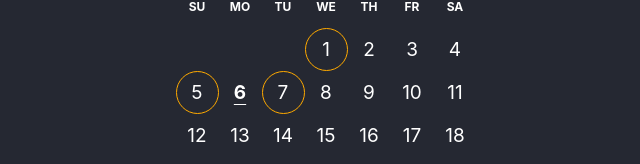
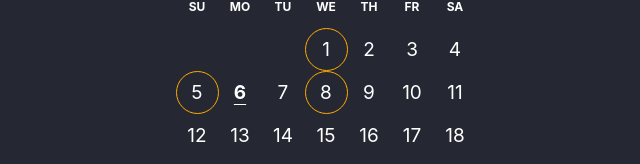
Before and after one commit to hyednjs/hyednjs.github.io, a React (Create React App) app: page / in a window 1280 px wide. Shown: the part 194-358 px from the top of the page, without its empty margins (314-954 px from the left). Built offline with nearby package versions, Linux system fonts and the light colour scheme.

Commit message:
session 추가

```diff
--- a/src/Calendar.jsx
+++ b/src/Calendar.jsx
@@ -6,6 +6,7 @@ import 'react-day-picker/dist/style.css';
 import './Calendar.css'
 
 function Calendar() {
+    const isSessionValid = window.sessionStorage.getItem('is_session_valid');
 
     const disableDays = [
         new Date(2023, 1, 1),
@@ -28,7 +29,7 @@ function Calendar() {
             new Date(2023, 1, 28),
             new Date(2023, 2, 1),
             new Date(2023, 2, 5),
-            new Date(2023, 2, 7),
+            new Date(2023, 2, 8),
         ]
     }
 
@@ -68,6 +69,13 @@ function Calendar() {
         if (date.getMonth() === 1 && date.getDate() === 10) return true;
         return false
     }
+
+    useEffect(() => {
+        if(isSessionValid !== 'true') {
+            window.location.reload();
+            window.sessionStorage.setItem('is_session_valid', 'true');
+        }
+    },[])
 
     return (
         <div className="main">
```
Also changed, not shown: 8 other files (tests, documents, lock files or other folders).
